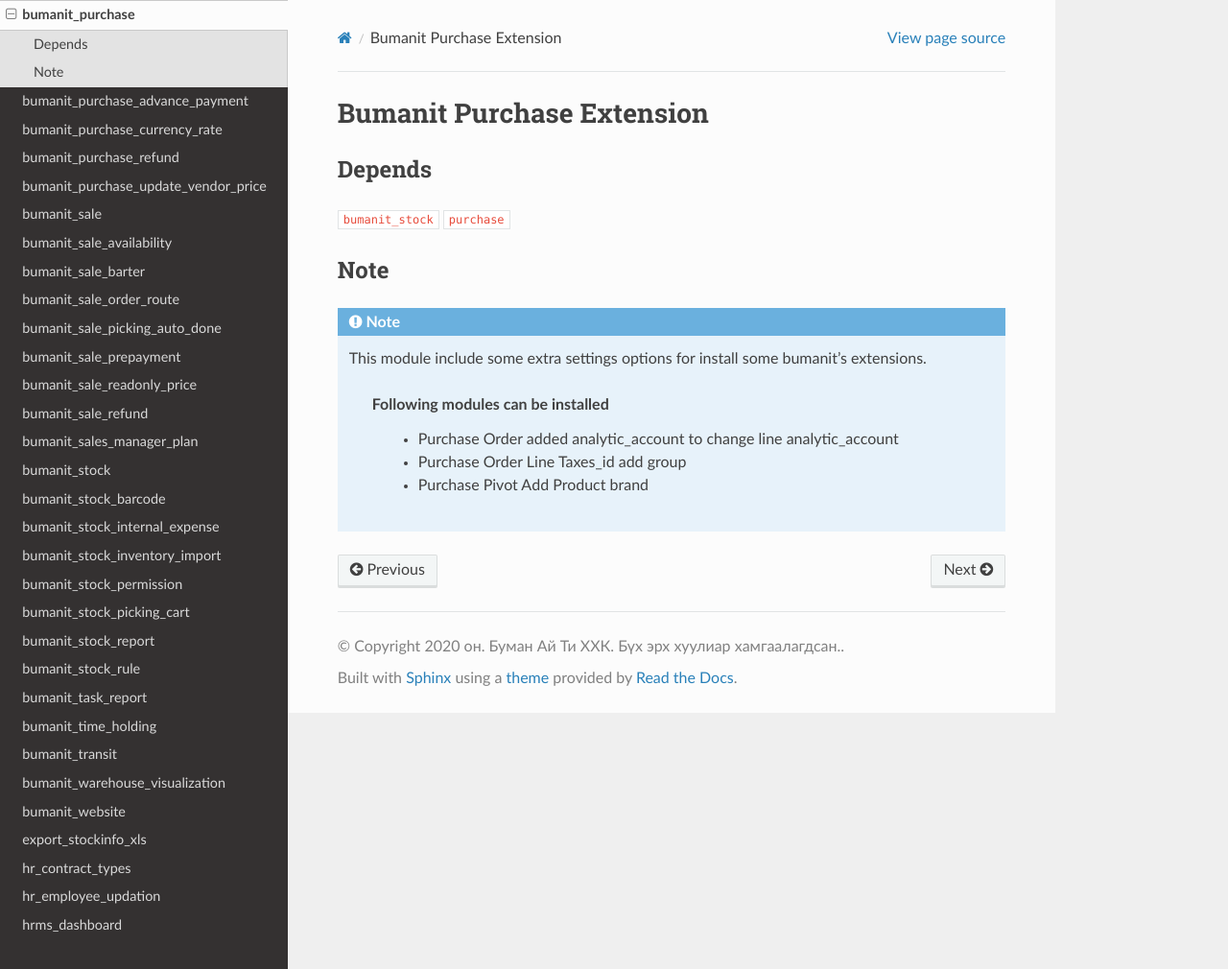
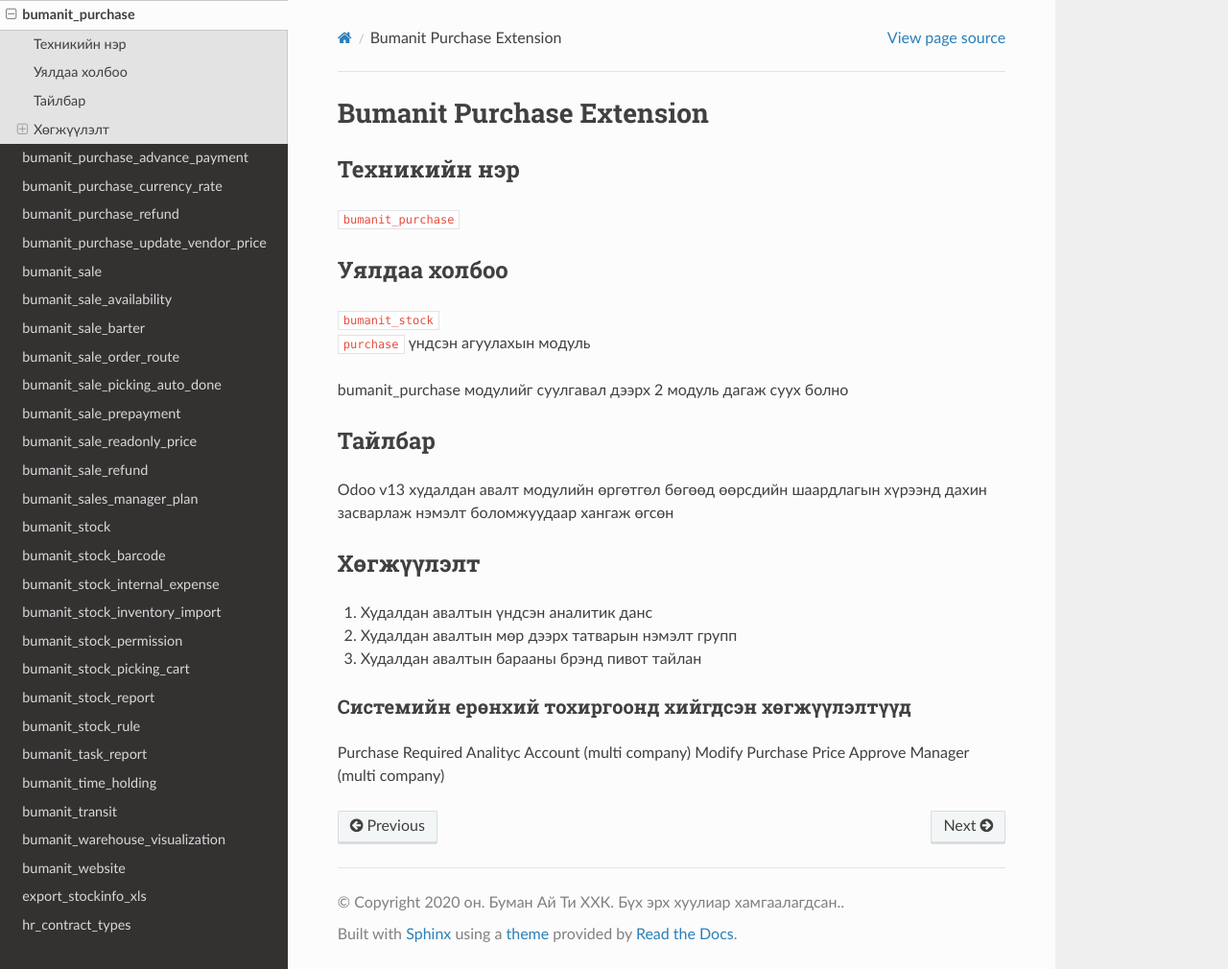
Before and after one commit to bumanit/DOC0001_bumanit_v13, a Sphinx documentation site: the page built from source/modules/bumanit_purchase.rst, in a window 1280 px wide and 1010 px high. Shown: the whole window at 96% size. Built offline with Sphinx 7.4.7 and the Read the Docs theme 2.0.0, drawn with Linux system fonts in a browser that asks for light colours.

Commit message:
bumanit_purchase

```diff
--- a/source/modules/bumanit_purchase.rst
+++ b/source/modules/bumanit_purchase.rst
@@ -1,21 +1,40 @@
-============================
+****************************
 Bumanit Purchase Extension
-============================
+****************************
 
-Depends
--------
+.. |
 
+Техникийн нэр
+=============
 
-``bumanit_stock``
-``purchase``
+``bumanit_purchase``
 
-Note
--------
-.. note::
+.. |
 
-    This module include some extra settings options for install some bumanit's extensions.
+Уялдаа холбоо
+=============
 
-        Following modules can be installed
-            - Purchase Order added analytic_account to change line analytic_account
-            - Purchase Order Line Taxes_id add group
-            - Purchase Pivot Add Product brand
+| ``bumanit_stock``
+| ``purchase``    үндсэн агуулахын модуль
+
+bumanit_purchase модулийг суулгавал дээрх 2 модуль дагаж суух болно
+
+Тайлбар
+=======
+
+Odoo v13 худалдан авалт модулийн өргөтгөл бөгөөд өөрсдийн шаардлагын хүрээнд дахин засварлаж
+нэмэлт боломжуудаар хангаж өгсөн
+
+.. |
+
+Хөгжүүлэлт
+==========
+
+1. Худалдан авалтын үндсэн аналитик данс
+2. Худалдан авалтын мөр дээрх татварын нэмэлт групп
+3. Худалдан авалтын барааны брэнд пивот тайлан
+
+Системийн ерөнхий тохиргоонд хийгдсэн хөгжүүлэлтүүд
+-------------------------------------------------------------
+Purchase Required Analityc Account (multi company)
+Modify Purchase Price Approve Manager (multi company)
```
